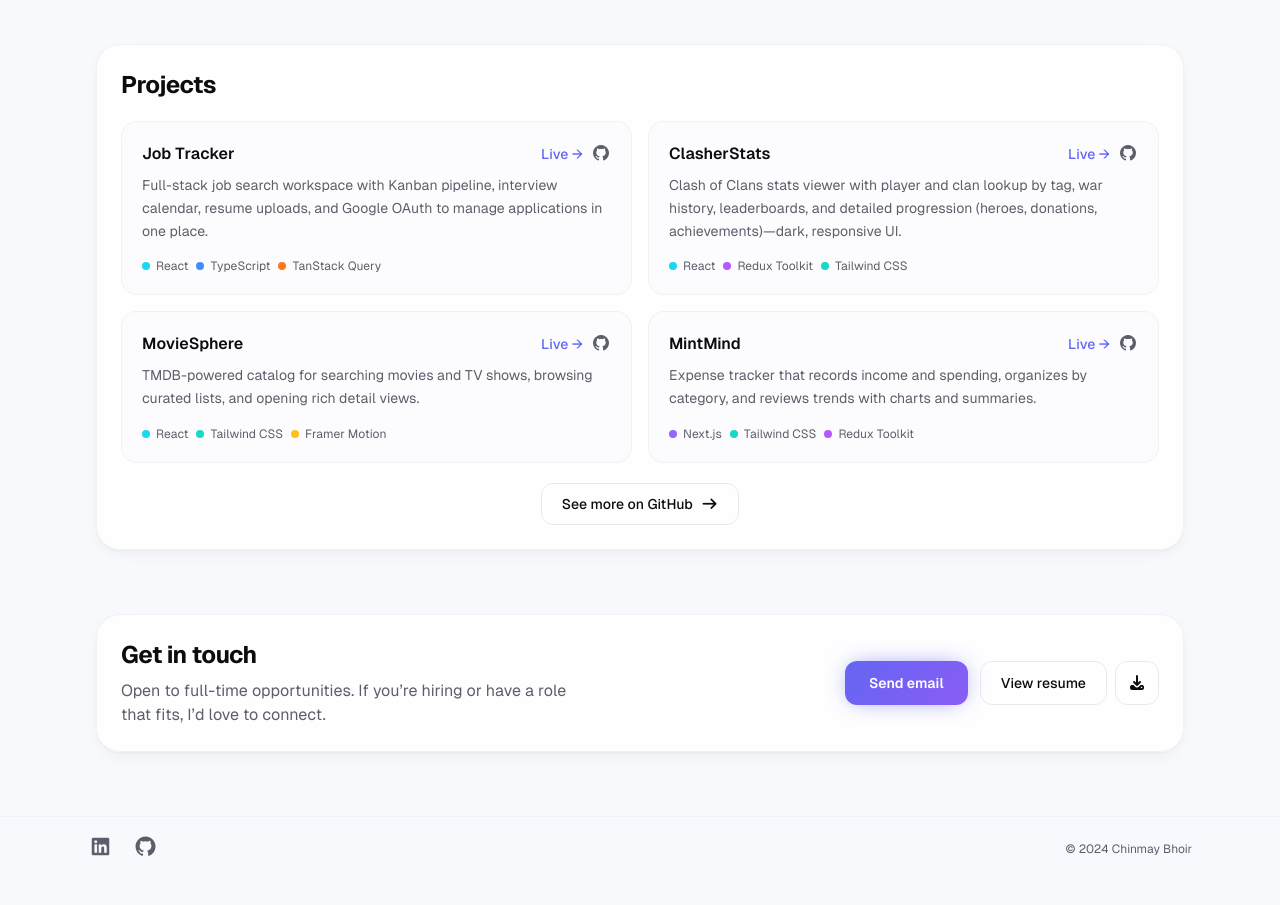
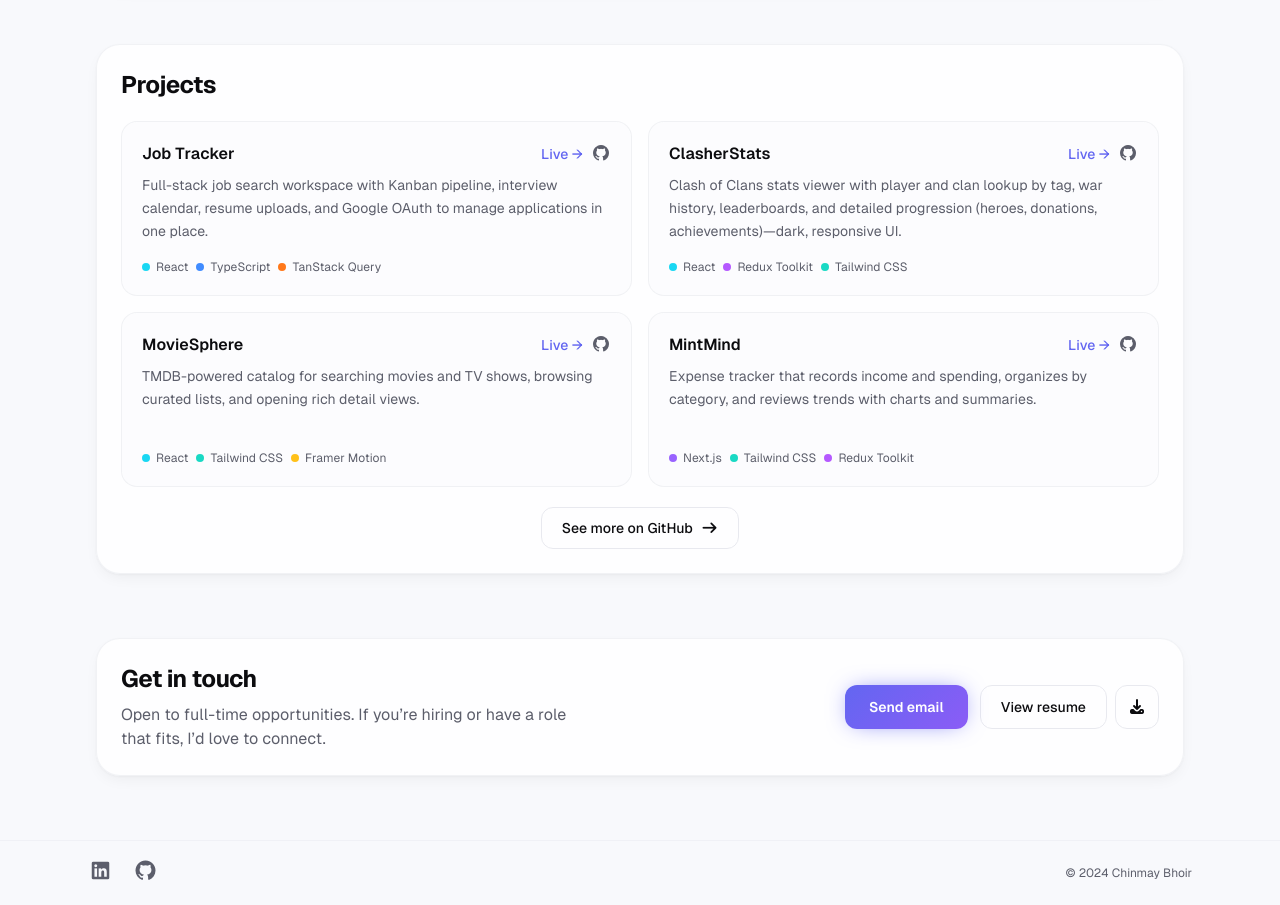
Before and after one commit to Chinmay2660/Portfolio, a Next.js app: page / in a window 1280 px wide. Shown: the part 1860-2765 px from the top of the page. Before the commit the page ends 2741 px from the top, so only its background shows below. Built offline with nearby package versions, Linux system fonts and the light colour scheme; no server answers.

Commit message:
Fix: Project card alignment

```diff
--- a/components/ProjectCard.tsx
+++ b/components/ProjectCard.tsx
@@ -60,7 +60,7 @@ const ProjectCard: React.FC<ProjectProps> = memo(function ProjectCard({
 }) {
   return (
     <motion.div
-      className="group p-5 rounded-2xl border border-border/60 bg-primary/30 dark:bg-primary/20 flex flex-col justify-between h-full hover:border-accent/40 dark:hover:border-accent/60 hover:bg-accent-soft/30 dark:hover:bg-accent-soft-hover transition-all duration-200 ease-out"
+      className="group p-5 rounded-2xl border border-border/60 bg-primary/30 dark:bg-primary/20 flex flex-col h-full hover:border-accent/40 dark:hover:border-accent/60 hover:bg-accent-soft/30 dark:hover:bg-accent-soft-hover transition-all duration-200 ease-out"
       whileHover={cardHover}
       whileTap={cardTap}
     >
@@ -99,14 +99,14 @@ const ProjectCard: React.FC<ProjectProps> = memo(function ProjectCard({
         </span>
       </div>
       <motion.p
-        className="mt-2 text-muted text-sm line-clamp-3 leading-relaxed"
+        className="mt-2 min-h-[4.3rem] text-muted text-sm line-clamp-3 leading-relaxed"
         variants={itemVariants}
       >
         {description ?? ""}
       </motion.p>
 
       <motion.div
-        className="flex flex-wrap gap-2 mt-4"
+        className="mt-auto flex flex-wrap gap-2 pt-4"
         variants={containerVariants}
       >
         {arrayCheck(languages) &&
```
